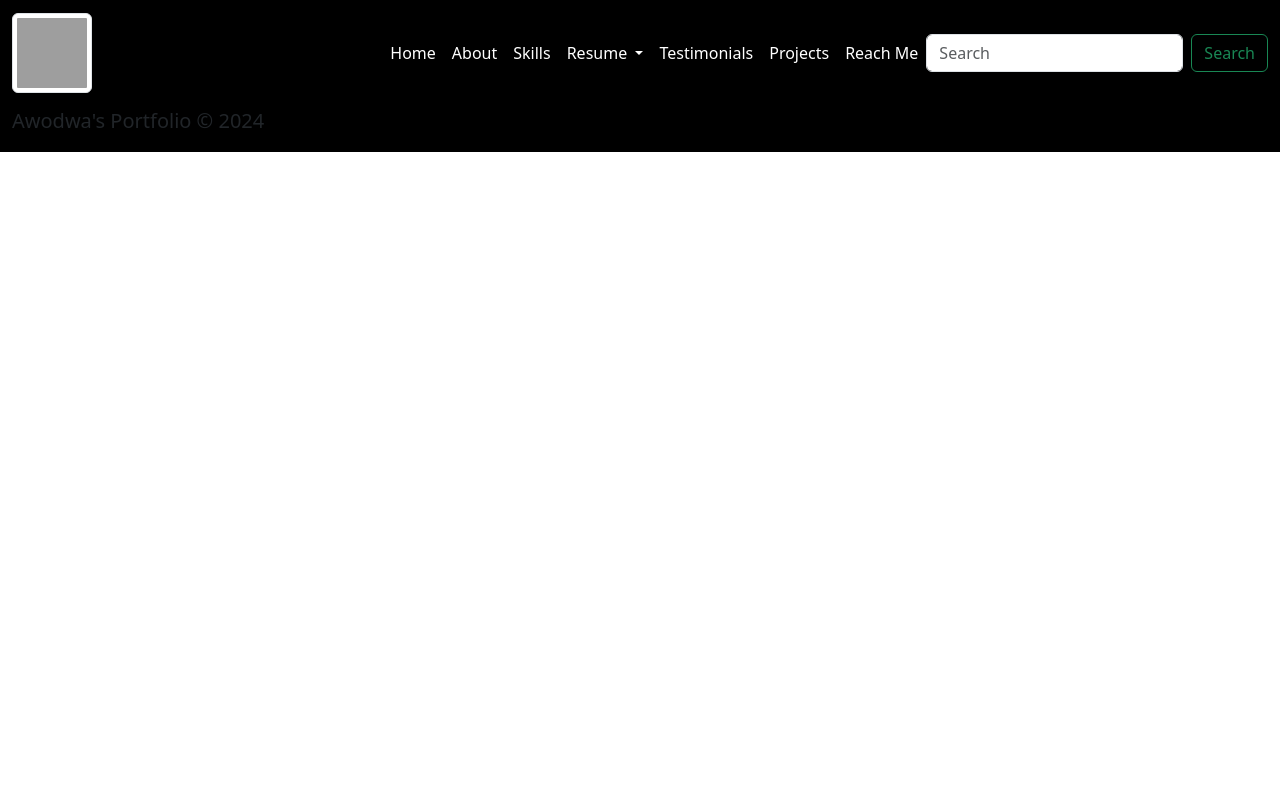
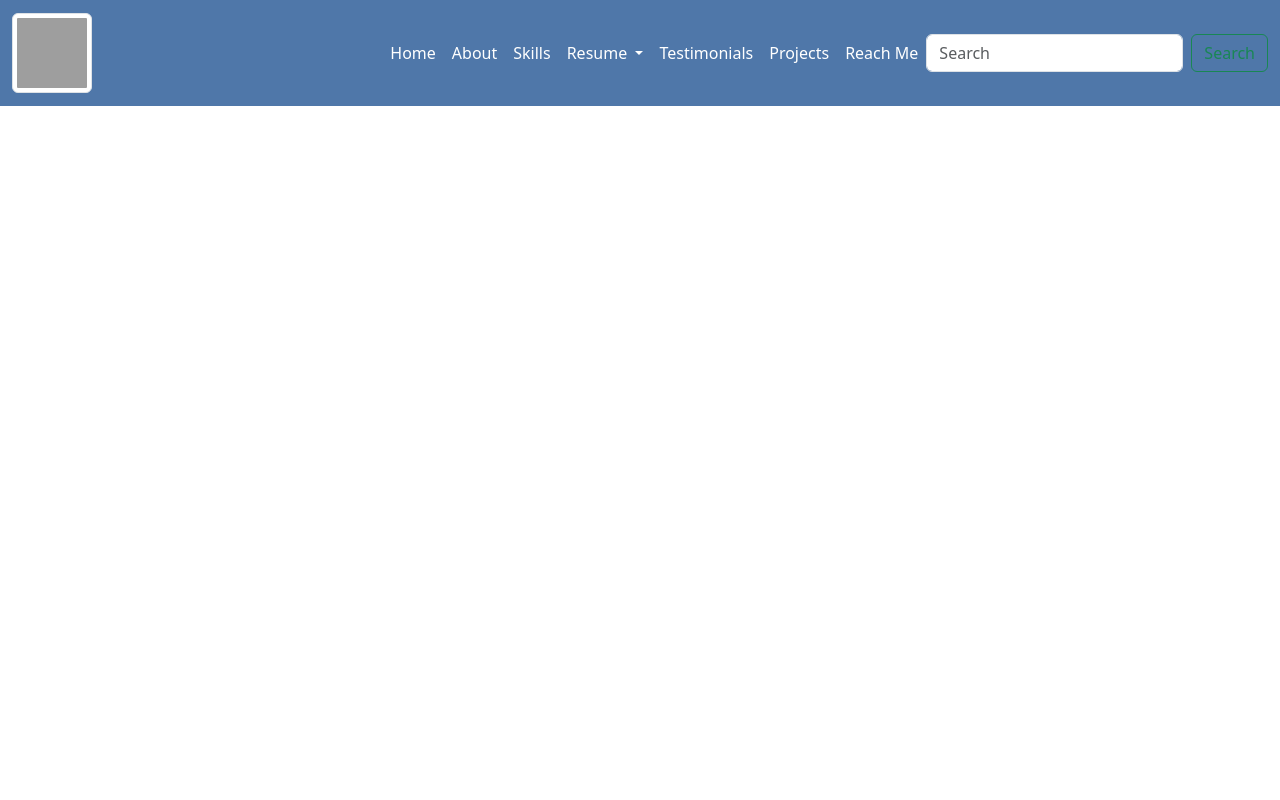
Before and after one commit to awhendr261101/AwodwaPortfolio, a plain HTML site: page index.html in a window 1280 px wide. Shown: the top 800 px of the page. Drawn offline with nearby package versions, Linux system fonts and the light colour scheme; grey boxes are pictures that could not be loaded.

Commit message:
outerlayout

```diff
--- a/css/style.css
+++ b/css/style.css
@@ -10,6 +10,7 @@
     --body: navy;
     --headerAndFooter: black;
     --secondary: white;
+    --fav: #4F77A9 ;
 
 }
 
@@ -47,9 +48,28 @@ img[alt="logo"]{
 /* Navbar&Footer */
 
 :is(.navbar, footer){
-    background-color: var(--headerAndFooter);
+    background-color: var(--fav);
 }
 
 :is(.nav-link){
     color: var(--secondary);
 }
+
+/* Grid layout */
+:is(body){
+    display: grid;
+    text-align: center;
+
+}
+/* Create 3 rows */
+:is(body){
+    grid-template-rows: auto minmax(100%,100dvh) auto;
+}
+
+a{
+    transition: all .5s;
+    &:hover{
+        transform: scale(1.2);
+        text-decoration: underline;
+    }
+}
```
Also changed, not shown: index.html (+2 -0 lines).
